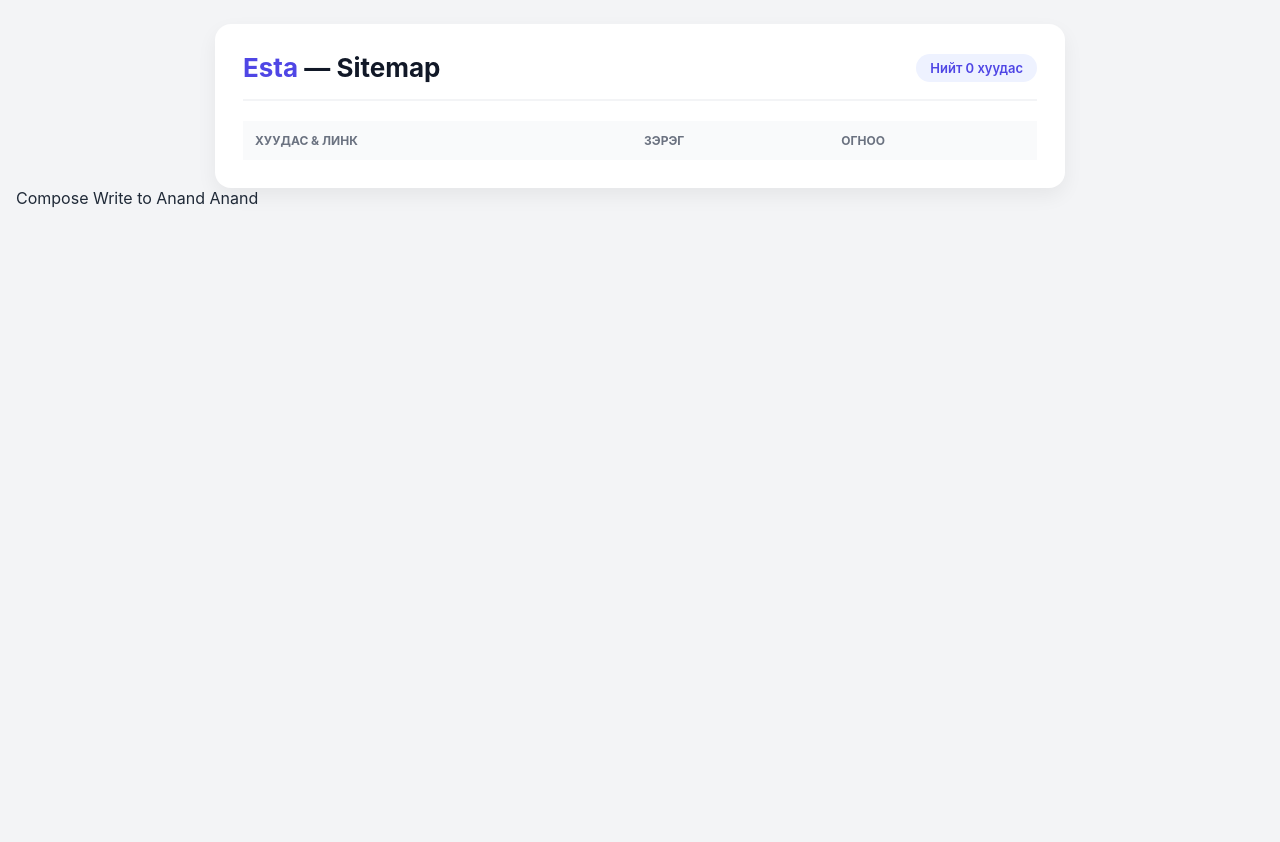
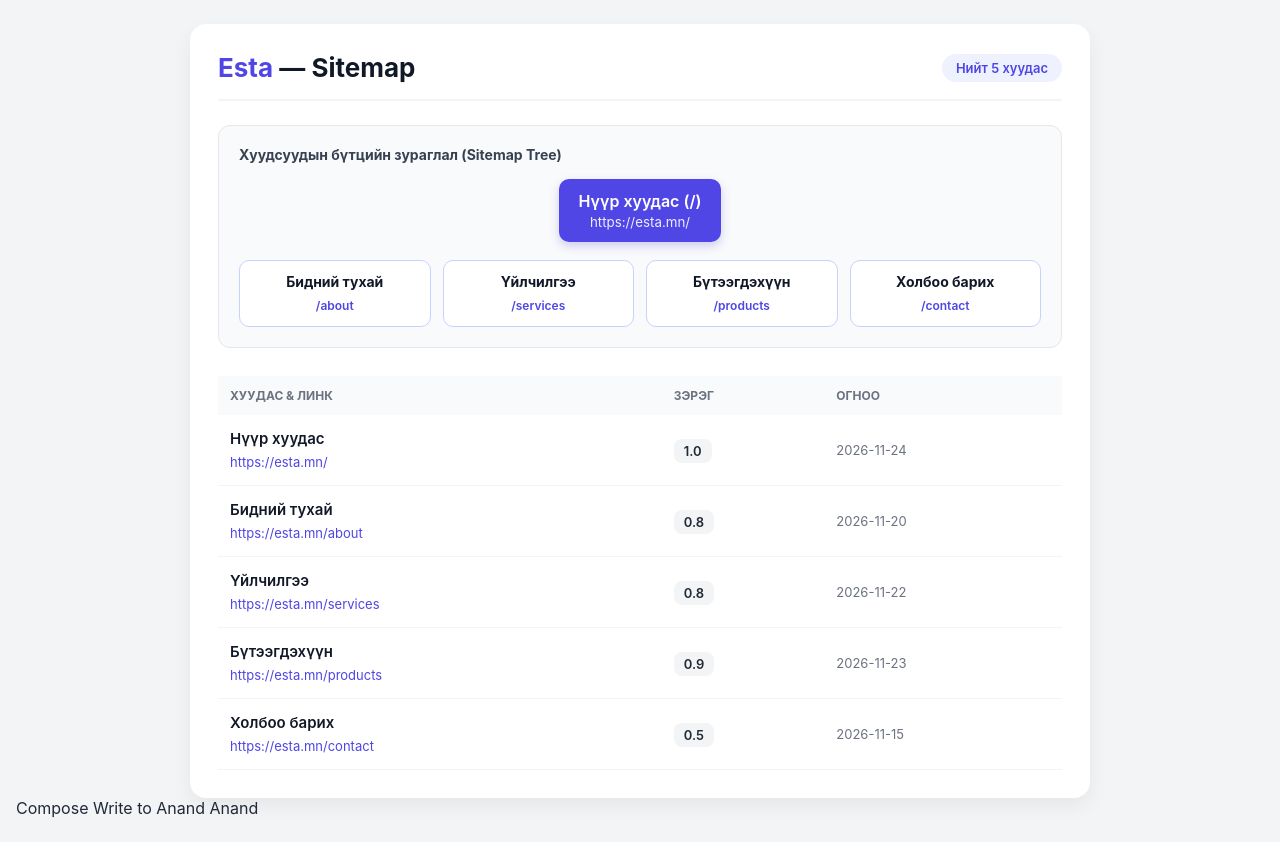
Before and after one commit to ananddbnoo-wq/esta-sitemap, a plain HTML site: page index.html in a window 1280 px wide. Before the commit the page ends 800 px from the top, so only its background shows below. Drawn offline with Linux system fonts and the light colour scheme.

Commit message:
Update index.html

```diff
--- a/index.html
+++ b/index.html
@@ -14,7 +14,7 @@
       padding: 24px 16px;
     }
     .card {
-      max-width: 850px;
+      max-width: 900px;
       margin: 0 auto;
       background: #ffffff;
       border-radius: 16px;
@@ -29,7 +29,7 @@
       gap: 10px;
       border-bottom: 2px solid #f3f4f6;
       padding-bottom: 16px;
-      margin-bottom: 20px;
+      margin-bottom: 24px;
     }
     h1 { margin: 0; font-size: 26px; color: #111827; }
     h1 span { color: #4f46e5; }
@@ -39,6 +39,64 @@
       padding: 6px 14px;
       border-radius: 20px;
       font-size: 13px;
+      font-weight: 600;
+    }
+    .diagram-box {
+      background: #f9fafb;
+      border: 1px solid #e5e7eb;
+      border-radius: 12px;
+      padding: 20px;
+      margin-bottom: 28px;
+    }
+    .diagram-title {
+      font-size: 14px;
+      font-weight: 700;
+      color: #374151;
+      margin-bottom: 16px;
+    }
+    .tree {
+      display: flex;
+      flex-direction: column;
+      align-items: center;
+      gap: 18px;
+    }
+    .root-node {
+      background: #4f46e5;
+      color: #ffffff;
+      padding: 12px 20px;
+      border-radius: 10px;
+      font-weight: 600;
+      text-align: center;
+      box-shadow: 0 4px 10px rgba(79, 70, 229, 0.25);
+    }
+    .root-node small {
+      display: block;
+      font-weight: 400;
+      opacity: 0.9;
+      margin-top: 3px;
+    }
+    .children-grid {
+      display: grid;
+      grid-template-columns: repeat(auto-fit, minmax(170px, 1fr));
+      gap: 12px;
+      width: 100%;
+    }
+    .child-node {
+      background: #ffffff;
+      border: 1.5px solid #c7d2fe;
+      border-radius: 10px;
+      padding: 12px;
+      text-align: center;
+    }
+    .child-node strong {
+      display: block;
+      color: #111827;
+      font-size: 14px;
+      margin-bottom: 4px;
+    }
+    .child-node span {
+      font-size: 12px;
+      color: #4f46e5;
       font-weight: 600;
     }
     table { width: 100%; border-collapse: collapse; }
@@ -67,8 +125,20 @@
   <div class="card">
     <div class="header">
       <h1><span>Esta</span> — Sitemap</h1>
-      <div class="badge" id="pageCount">Нийт 0 хуудас</div>
+      <div class="badge" id="pageCount">Нийт 5 хуудас</div>
     </div>
+
+    <div class="diagram-box">
+      <div class="diagram-title">Хуудсуудын бүтцийн зураглал (Sitemap Tree)</div>
+      <div class="tree">
+        <div class="root-node">
+          Нүүр хуудас (/)
+          <small>https://esta.mn/</small>
+        </div>
+        <div class="children-grid" id="treeChildren"></div>
+      </div>
+    </div>
+
     <table>
       <thead>
         <tr>
@@ -77,34 +147,53 @@
           <th>Огноо</th>
         </tr>
       </thead>
-      <tbody id="sitemapBody"></tbody>
+      <tbody id="sitemapBody">
+        <tr>
+          <td><div class="page-title">Нүүр хуудас</div><a href="https://esta.mn/" target="_blank">https://esta.mn/</a></td>
+          <td><span class="pill">1.0</span></td>
+          <td class="date">2026-11-24</td>
+        </tr>
+        <tr>
+          <td><div class="page-title">Бидний тухай</div><a href="https://esta.mn/about" target="_blank">https://esta.mn/about</a></td>
+          <td><span class="pill">0.8</span></td>
+          <td class="date">2026-11-20</td>
+        </tr>
+        <tr>
+          <td><div class="page-title">Үйлчилгээ</div><a href="https://esta.mn/services" target="_blank">https://esta.mn/services</a></td>
+          <td><span class="pill">0.8</span></td>
+          <td class="date">2026-11-22</td>
+        </tr>
+        <tr>
+          <td><div class="page-title">Бүтээгдэхүүн</div><a href="https://esta.mn/products" target="_blank">https://esta.mn/products</a></td>
+          <td><span class="pill">0.9</span></td>
+          <td class="date">2026-11-23</td>
+        </tr>
+        <tr>
+          <td><div class="page-title">Холбоо барих</div><a href="https://esta.mn/contact" target="_blank">https://esta.mn/contact</a></td>
+          <td><span class="pill">0.5</span></td>
+          <td class="date">2026-11-15</td>
+        </tr>
+      </tbody>
     </table>
   </div>
 
   <script>
-    const DOMAIN = 'https://esta.mn';
-    const pages = [
-      { title: 'Нүүр хуудас', path: '/', lastmod: '2026-11-24', priority: '1.0' },
-      { title: 'Бидний тухай', path: '/about', lastmod: '2026-11-20', priority: '0.8' },
-      { title: 'Үйлчилгээ', path: '/services', lastmod: '2026-11-22', priority: '0.8' },
-      { title: 'Бүтээгдэхүүн', path: '/products', lastmod: '2026-11-23', priority: '0.9' },
-      { title: 'Холбоо барих', path: '/contact', lastmod: '2026-11-15', priority: '0.5' }
+    const subPages = [
+      { title: 'Бидний тухай', path: '/about' },
+      { title: 'Үйлчилгээ', path: '/services' },
+      { title: 'Бүтээгдэхүүн', path: '/products' },
+      { title: 'Холбоо барих', path: '/contact' }
     ];
 
-    const tbody = document.getElementById('sitemapBody');
-    const badge = document.getElementById('pageCount');
-    badge.textContent = Нийт ${pages.length} хуудас;
-
-    tbody.innerHTML = pages.map(p => `
-      <tr>
-        <td>
-          <div class="page-title">${p.title}</div>
-          <a href="${DOMAIN}${p.path}" target="_blank">${DOMAIN}${p.path}</a>
-        </td>
-        <td><span class="pill">${p.priority}</span></td>
-        <td class="date">${p.lastmod}</td>
-      </tr>
-    `).join('');
+    const treeChildren = document.getElementById('treeChildren');
+    if (treeChildren) {
+      treeChildren.innerHTML = subPages.map(p => `
+        <div class="child-node">
+          <strong>${p.title}</strong>
+          <span>${p.path}</span>
+        </div>
+      `).join('');
+    }
   </script>
 </body>
 </html>
```
